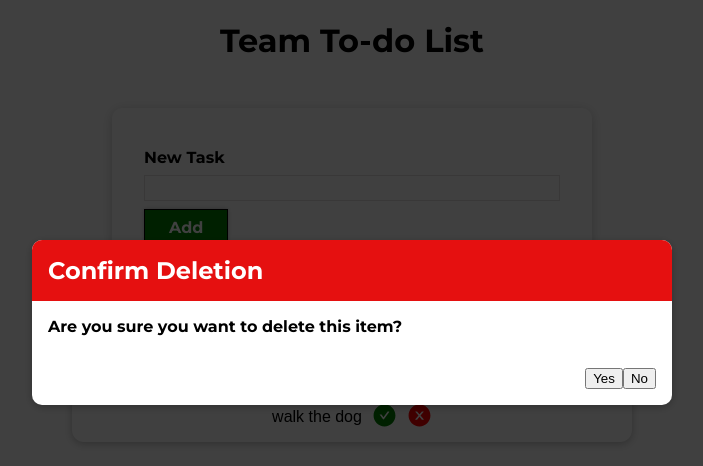
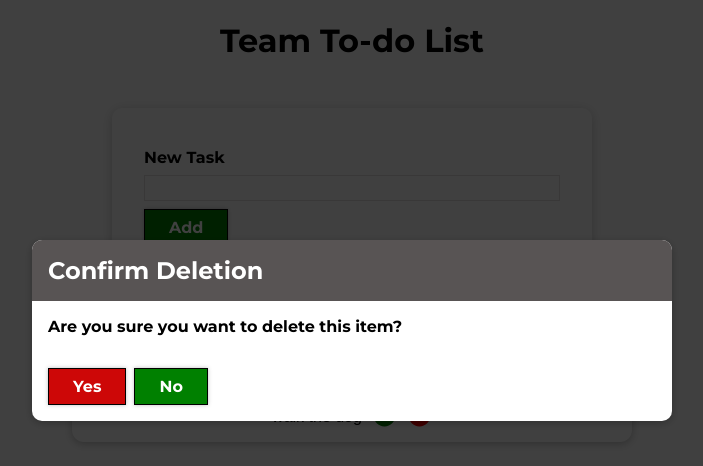
Before and after one commit to najeesimmons/family-todos, a React (Create React App) app: page / in a window 1280 px wide. Both pictures are taken after a click on the icon 719 px from the left and 349 px from the top of the page. Shown: the top 466 px of the page, without its empty margins (288-991 px from the left). Built offline with nearby package versions, Linux system fonts and the light colour scheme.

Commit message:
working on universal button component

```diff
--- a/src/UI/Button/Button.js
+++ b/src/UI/Button/Button.js
@@ -1,11 +1,16 @@
 import styles from "./Button.module.css"
 
 const Button = props => {
-    return (
-      <button type={props.type} className={styles.button} onClick={props.onClick}>
+
+  let className = props.green ? styles["green-button"] : styles["red-button"];
+
+
+  return (
+      <button type={props.type || 'button'} className={className} onClick={props.onClick}>
         {props.children}
       </button>
     );
   };
 
+
   export default Button;
--- a/src/UI/Button/Button.module.css
+++ b/src/UI/Button/Button.module.css
@@ -1,4 +1,17 @@
-.button {
+.red-button {
+    width: 100%;
+    font: inherit;
+    /* margin: 0 0.5rem; */
+    margin-right: .5rem;
+    padding: 0.5rem 1.5rem;
+    border: 1px solid black;
+    color: white;
+    background: rgb(205, 7, 7);
+    box-shadow: 0 0 4px rgba(0, 0, 0, 0.26);
+    cursor: pointer;
+  }
+
+  .green-button {
     width: 100%;
     font: inherit;
     padding: 0.5rem 1.5rem;
@@ -9,19 +22,34 @@
     cursor: pointer;
   }
 
-  .button:focus {
+  .green-button:focus {
     outline: none;
   }
 
-  .button:hover,
-  .button:active {
+  .red-button:focus {
+    outline: none;
+  }
+
+  .red-button:hover,
+  .red-button:active {
+    background: #dd3434;
+    border-color: #041e10;
+    box-shadow: 0 0 8px rgba(0, 0, 0, 0.26);
+  }
+
+  .green-button:hover,
+  .green-button:active {
     background: #2c973e;
     border-color: #041e10;
     box-shadow: 0 0 8px rgba(0, 0, 0, 0.26);
   }
 
   @media (min-width: 768px) {
-    .button {
+    .green-button {
+      width: auto;
+    }
+
+    .red-button {
       width: auto;
     }
   }
--- a/src/UI/ConfirmModal/ConfirmModal.js
+++ b/src/UI/ConfirmModal/ConfirmModal.js
@@ -1,13 +1,15 @@
 import style from "./ConfirmModal.module.css";
 import Card from "../Card/Card";
+import Button from "../Button/Button";
 
 const ConfirmModal = (props) => {
   const finalDelete = () => {
     props.onDeleteTodos(props.id);
   };
+
   return (
     <div>
-      <div className={style.backdrop} onClick={props.confirmDelete}>
+      <div className={style.backdrop}>
         <Card className={style.modal}>
           <header className={style.header}>
             <h2>Confirm Deletion</h2>
@@ -16,10 +18,12 @@ const ConfirmModal = (props) => {
             Are you sure you want to delete this item?
           </div>
           <footer className={style.actions}>
-            <button onClick={finalDelete} id={props.id}>
+            <Button onClick={finalDelete} id={props.id} green={false}>
               Yes
-            </button>
-            <button onClick={props.confirmDelete}>No</button>
+            </Button>
+            <Button onClick={props.confirmDelete} green>
+              No
+            </Button>
           </footer>
         </Card>
       </div>
--- a/src/UI/ConfirmModal/ConfirmModal.module.css
+++ b/src/UI/ConfirmModal/ConfirmModal.module.css
@@ -17,7 +17,7 @@
     overflow: hidden;
   }
   .header {
-    background: #e51010;
+    background: #585454;
     padding: 1rem;
   }
 
@@ -33,7 +33,7 @@
   .actions {
     padding: 1rem;
     display: flex;
-    justify-content: flex-end;
+    justify-content: baseline;
   }
 
   @media (min-width: 768px) {
--- a/src/components/TodoInput/TodoInput.js
+++ b/src/components/TodoInput/TodoInput.js
@@ -28,7 +28,7 @@ const TodoInput = (props) => {
         <label>New Task</label>
         <input onChange={handleInputChange} value={enteredValue}></input>
       </div>
-      <Button type="submit">Add</Button>
+      <Button type="submit" green>Add</Button>
     </form>
   );
 };
```
